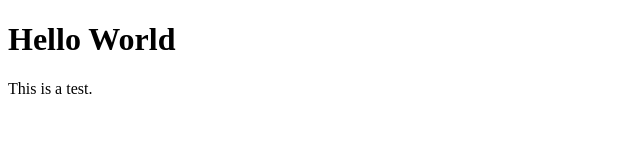
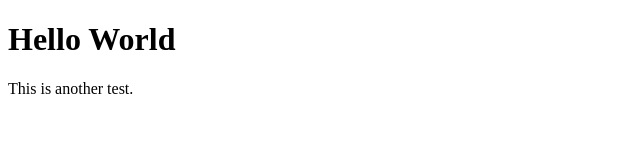
Before and after one commit to rdolmon08/rdolmon08.github.io, a plain HTML site: page index.html in a window 1280 px wide. Shown: the full height of the page, 0-640 px from the left. Drawn offline with Linux system fonts and the light colour scheme.

Commit message:
initial commit

```diff
--- a/index.html
+++ b/index.html
@@ -2,6 +2,6 @@
 <html>
 <body>
 <h1>Hello World</h1>
-<p>This is a test.</p>
+<p>This is another test.</p>
 </body>
 </html>
```
